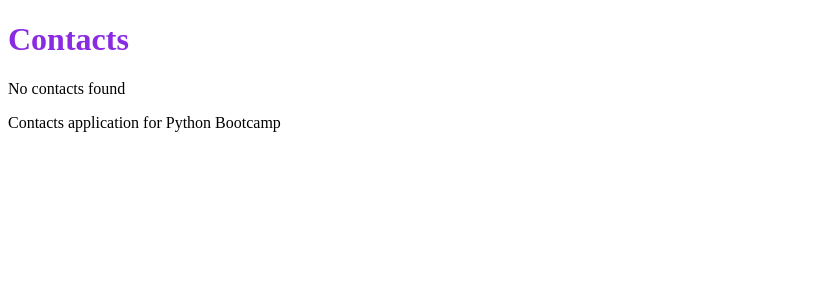
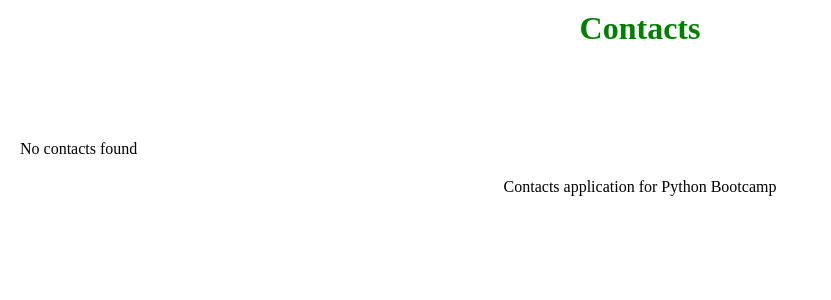
Before and after one commit to ramkasula2019/contacts, a Django app: page /contact/ in a window 1280 px wide. Shown: the top 300 px of the page, without its empty margins (0-831 px from the left). Run offline with Django 3.2, Linux system fonts and the light colour scheme; data that the repository does not hold is empty.

Commit message:
basic css stuff added for index.html

```diff
--- a/web/static/web/style.css
+++ b/web/static/web/style.css
@@ -1,3 +1,41 @@
+*{
+    padding : 0;
+    margin : 0
+}
+.body{
+    max-width: 80vw;
+    height: 50vh;
+    margin: 0 auto;
+}
+
+/* header style */
+.header{
+    padding : 10px;
+    height : 100px
+}
+/* logo style */
 .logo{
-    color : blueviolet
+    color : green;
+    width : 150px;
+    margin : auto;
+    text-align: center
 }
+/* main style */
+.main{
+    padding : 10px, 10x;
+    margin: 10px, 10px;
+    min-width: 60vh
+}
+/*contact sytle*/
+.contact{
+    padding: 10px;
+    margin: 10px
+}
+/*footer style */
+.footer{
+    height: 10px;
+}
+.footer_note{
+    margin: auto;
+    text-align: center;
+}
--- a/web/templates/web/index.html
+++ b/web/templates/web/index.html
@@ -11,10 +11,10 @@
 
 <body>
     <header class="header">
-        <h1 class = logo > Contacts </h1>
+        <h1 class = "logo" > Contacts </h1>
     </header>
     <main class="main">
-        <div class = contacts>
+        <div class = "contact">
             {% if contacts  %}
             <ul>
                 {% for contact in contacts %}
```
